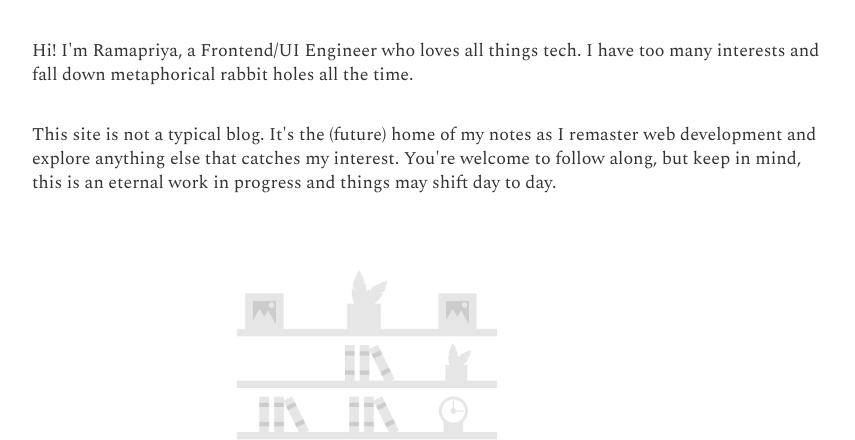
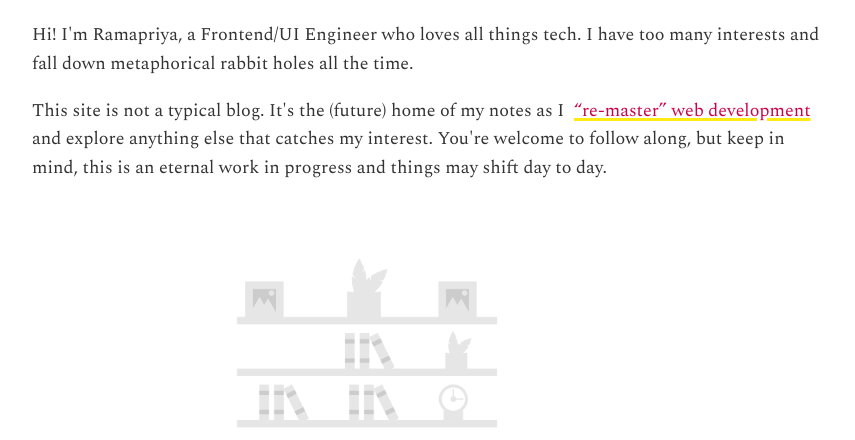
Before and after one commit to ramapriyark/ramapriyark.github.io, a plain HTML site: page index.html in a window 1280 px wide. Shown: the part 341-781 px from the top of the page, without its empty margins (208-1063 px from the left). Drawn offline with nearby package versions, Linux system fonts and the light colour scheme.

Commit message:
Tiny tweaks to text and styles

```diff
--- a/index.html
+++ b/index.html
@@ -22,9 +22,9 @@
         interests and fall down metaphorical rabbit holes all the time.
       </p>
       <p>
-        This site is not a typical blog. It's the (future) home of my notes as I remaster web development and explore anything else that
-        catches my interest. You're welcome to follow along, but keep in mind, this is an eternal work in progress and things may
-        shift day to day.
+        This site is not a typical blog. It's the (future) home of my notes as I <a href="/notes/remastering-web-dev">&ldquo;re-master&rdquo; web development</a> and explore
+        anything else that catches my interest. You're welcome to follow along, but keep in mind, this is an eternal work in
+        progress and things may shift day to day.
       </p>
       <img
         src="/undraw_remotely_2j6y.png"
--- a/style.css
+++ b/style.css
@@ -4,7 +4,7 @@
   --main-bg-color: #FFFFFF;
   --main-text-color: #333;
   --heading-color: #333;
-  --link-color: #e61c5d;
+  --link-color: #cf0049;
   --main-color: #e61c5d;
   --accent-color: #ffea15;
 }
@@ -21,12 +21,7 @@ body {
   background: var(--main-bg-color);
   color: var(--main-text-color);
   font-size: 18px;
-  line-height: 1.5rem;
-}
-
-main {
-  display: grid;
-  grid-template-rows: auto 1fr auto;
+  line-height: 1.8rem;
 }
 
 img {
@@ -70,10 +65,12 @@ h1 {
 
 a {
   color: var(--link-color);
-  padding: 2px 5px;
+  padding: 1px 5px;
   position: relative;
   text-decoration-color: var(--accent-color);
   text-decoration-thickness: 3px;
+  border-radius: 8px;
+  transition: background-color .2s ease-in-out;
 }
 
 a:visited {
@@ -85,7 +82,6 @@ a:visited:hover,
 a:focus,
 a:active {
   background-color: var(--accent-color);
-  border-radius: 8px;
   text-decoration: none;
 }
 
```
